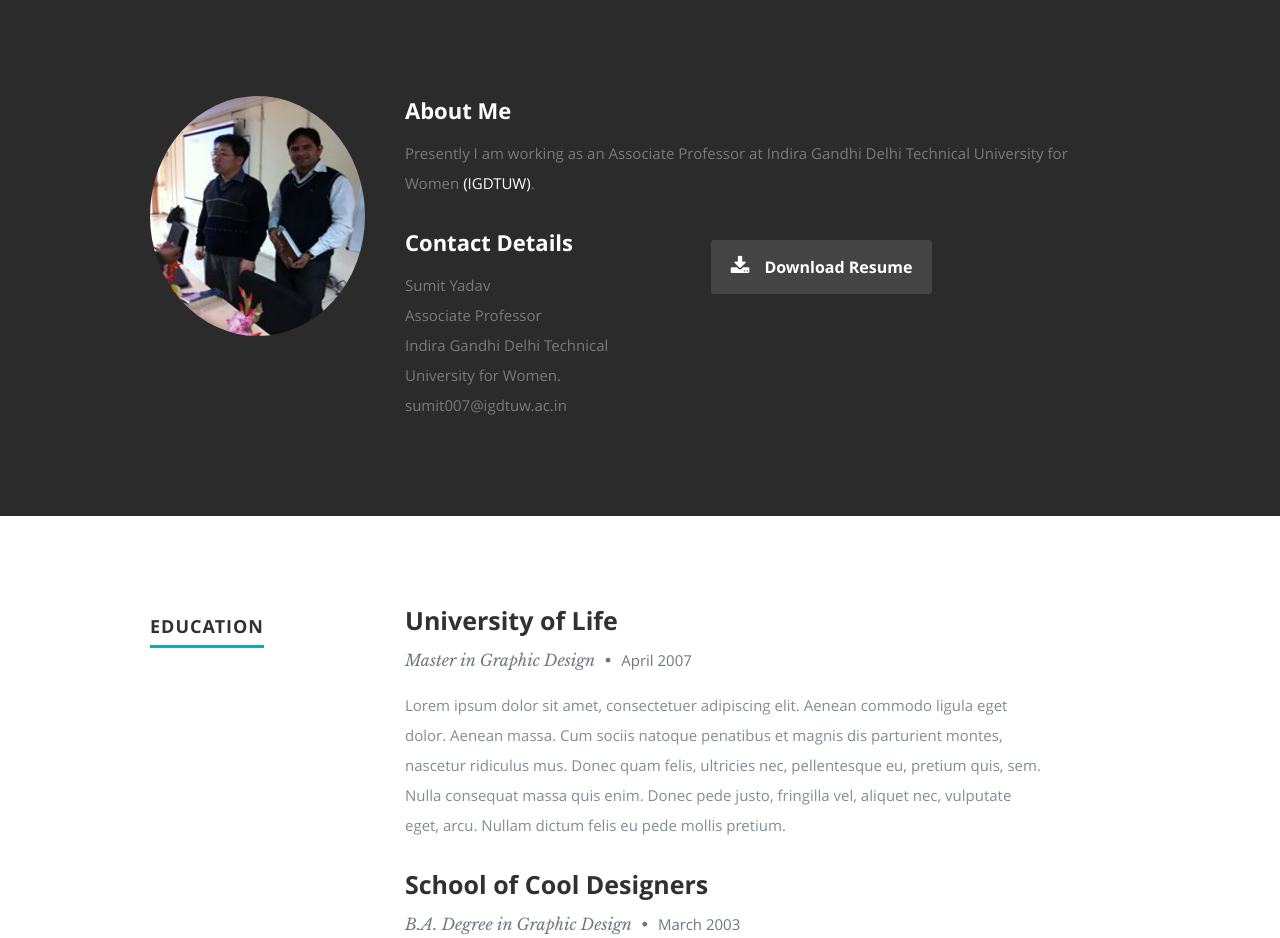
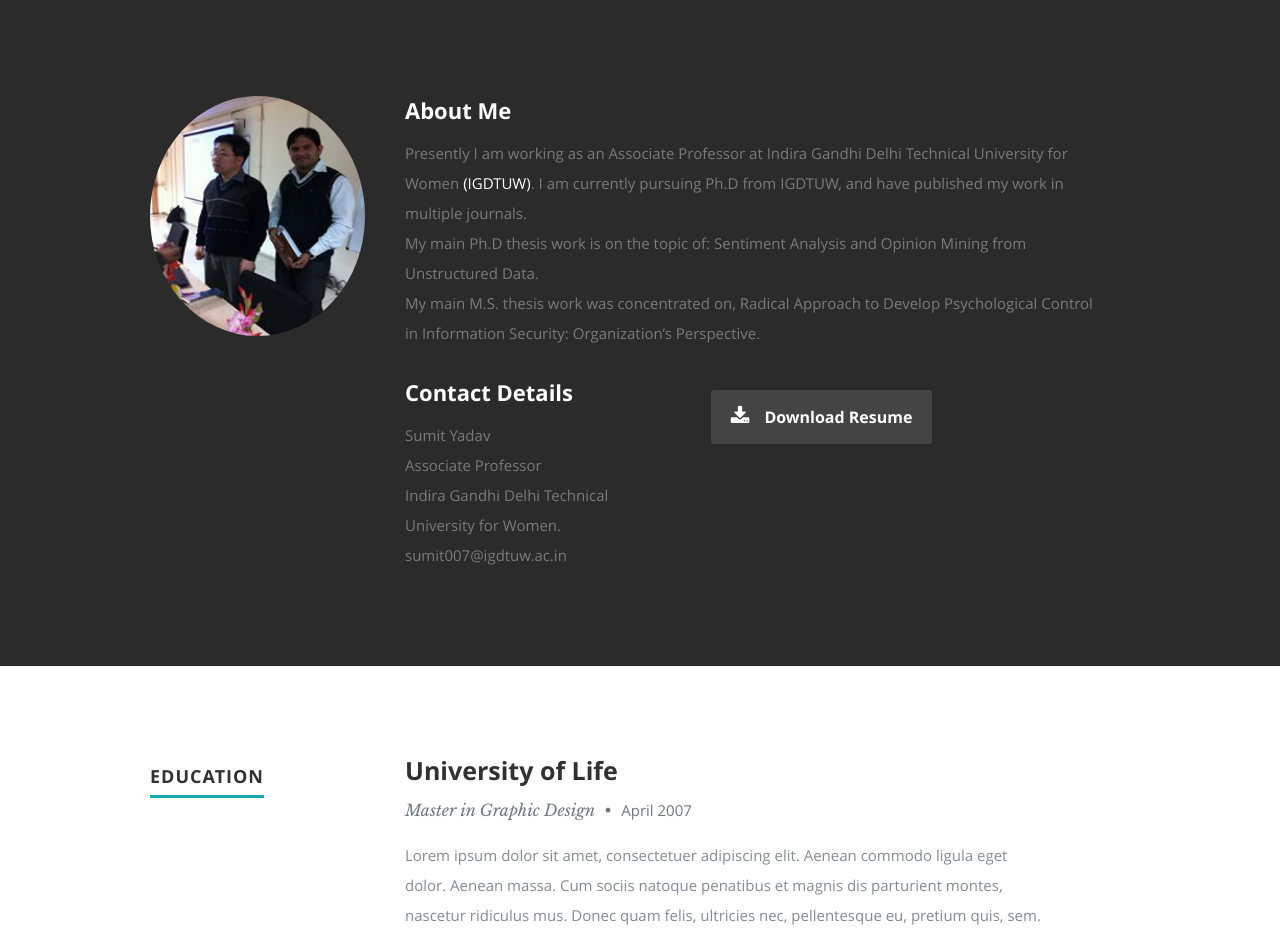
Before and after one commit to saloni1996/sumit-igdtuw.github.io, a plain HTML site: page index.html in a window 1280 px wide. Shown: the part 800-1738 px from the top of the page. Drawn offline with nearby package versions, Linux system fonts and the light colour scheme.

Commit message:
About me, modified

```diff
--- a/index.html
+++ b/index.html
@@ -96,8 +96,9 @@
 
             <h2>About Me</h2>
 
-            <p>Presently I am working as an Associate Professor at Indira Gandhi Delhi Technical University for Women <a href="http://www.igdtuw.ac.in/">(IGDTUW)</a>.
-            </p>
+            <p>Presently I am working as an Associate Professor at Indira Gandhi Delhi Technical University for Women <a href="http://www.igdtuw.ac.in/">(IGDTUW)</a>. I am currently pursuing Ph.D from <span>IGDTUW</span>, and have published my work in multiple journals.<br>
+            My main Ph.D thesis work is on the topic of: <span>Sentiment Analysis and Opinion Mining from Unstructured Data</span>.<br>
+            My main M.S. thesis work was concentrated on, <span> Radical Approach to Develop Psychological Control in Information Security: Organization’s Perspective.</span>
 
             <div class="row">
 
```
